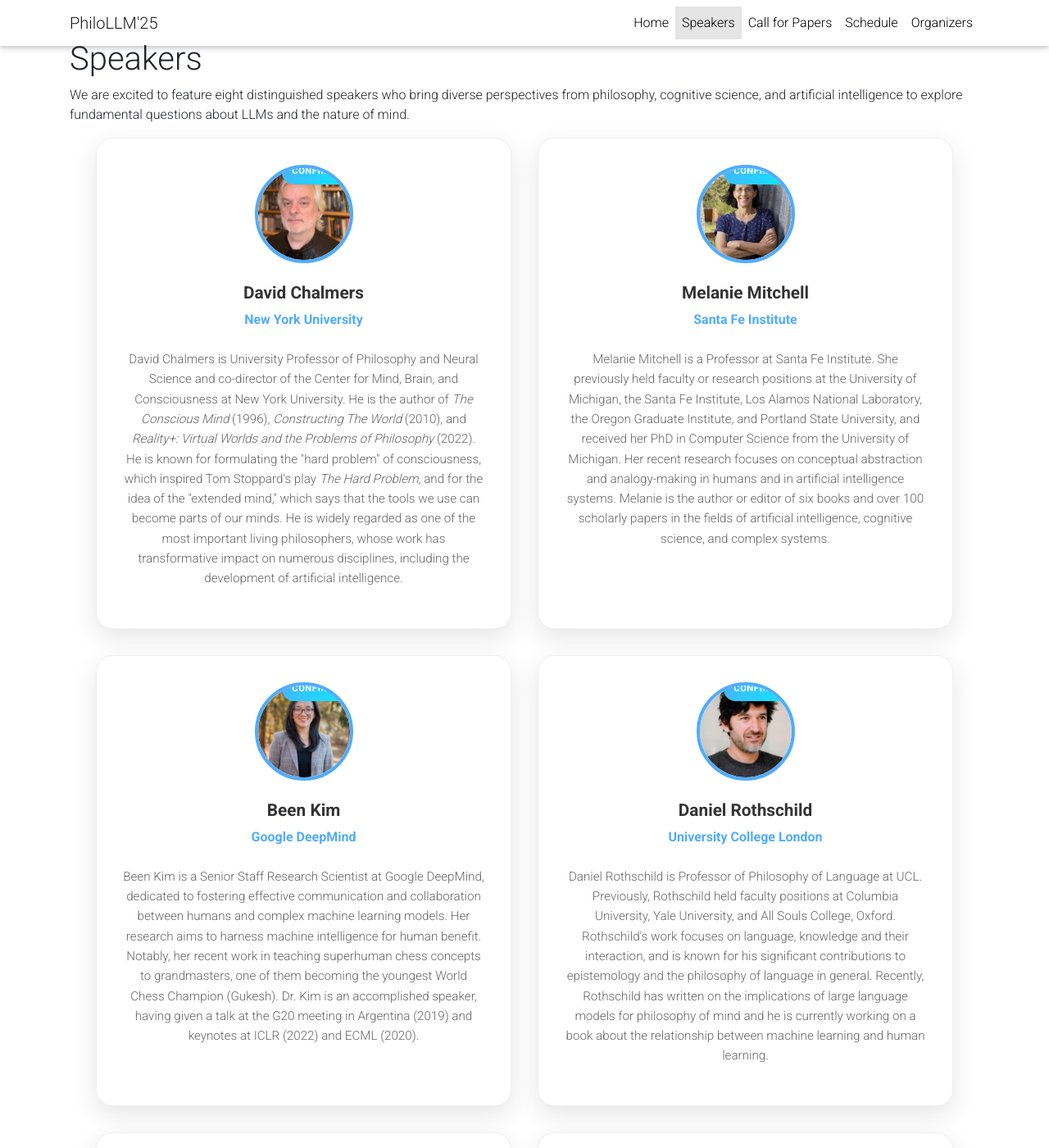
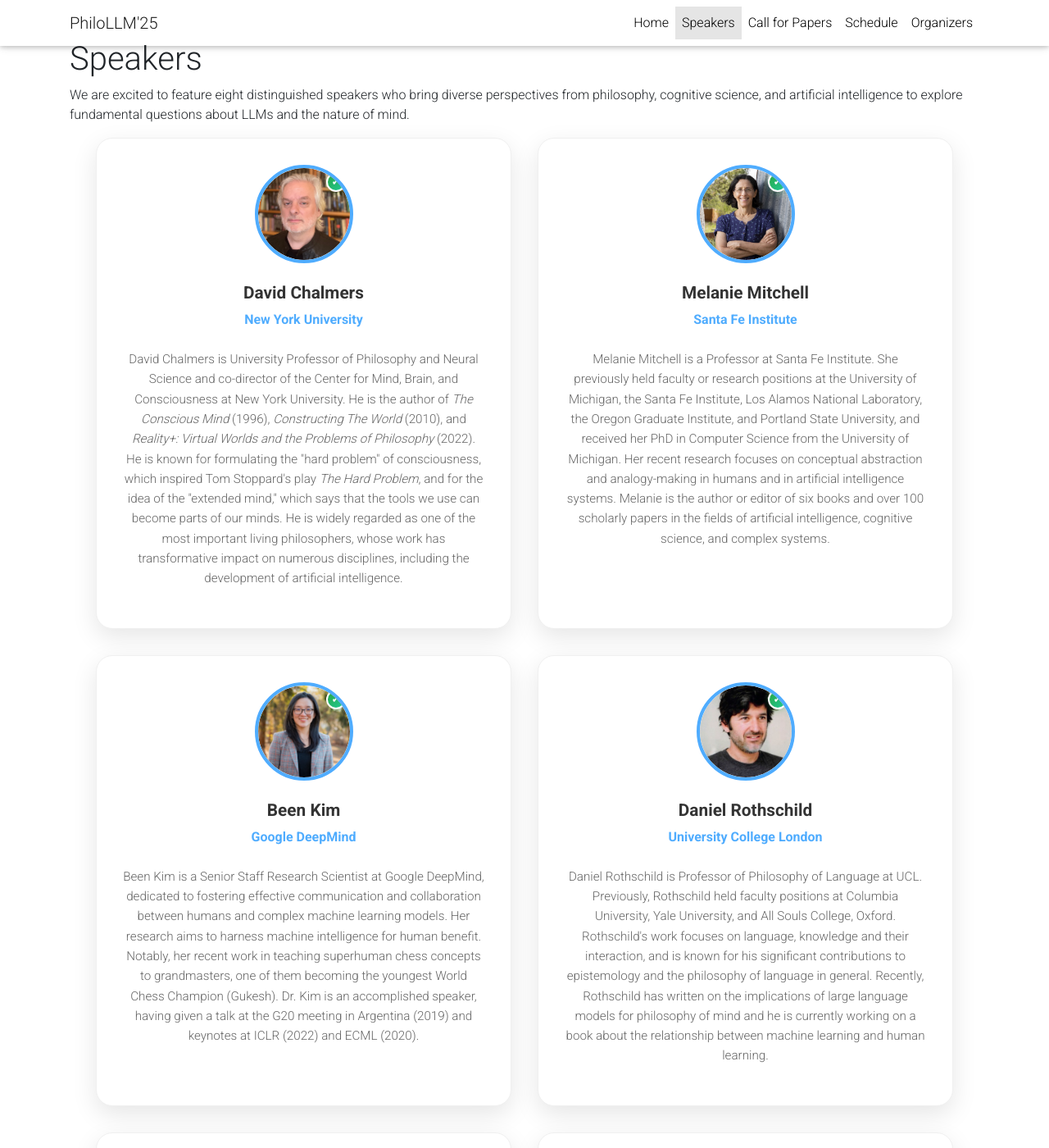
Before and after one commit to philo-llm/philo-llm.github.io, a Jekyll site: the page built from _pages/speakers.md, in a window 1280 px wide and 1400 px high. Shown: the whole window at 82% size. Built offline with Jekyll 4.4.1, drawn with Linux system fonts in a browser that asks for light colours; comment, search, counter and statistics services are not loaded; a style sheet for code colours, icons or effects is not loaded; some of the changed text lies outside the part shown.

```diff
--- a/_pages/speakers.md
+++ b/_pages/speakers.md
@@ -13,7 +13,7 @@
       <div class="speaker-image-container">
         <img src="/assets/img/speakers/david_chalmers.jpg" alt="David Chalmers" class="speaker-image">
         <div class="speaker-overlay">
-          <div class="speaker-status">Confirmed</div>
+          <div class="speaker-status"></div>
         </div>
       </div>
       <div class="speaker-info">
@@ -29,7 +29,7 @@
       <div class="speaker-image-container">
         <img src="/assets/img/speakers/melanie_mitchell.jpg" alt="Melanie Mitchell" class="speaker-image">
         <div class="speaker-overlay">
-          <div class="speaker-status">Confirmed</div>
+          <div class="speaker-status"></div>
         </div>
       </div>
       <div class="speaker-info">
@@ -45,7 +45,7 @@
       <div class="speaker-image-container">
         <img src="/assets/img/speakers/been_kim.jpg" alt="Been Kim" class="speaker-image">
         <div class="speaker-overlay">
-          <div class="speaker-status">Confirmed</div>
+          <div class="speaker-status"></div>
         </div>
       </div>
       <div class="speaker-info">
@@ -61,7 +61,7 @@
       <div class="speaker-image-container">
         <img src="/assets/img/speakers/daniel_rothschild.jpg" alt="Daniel Rothschild" class="speaker-image">
         <div class="speaker-overlay">
-          <div class="speaker-status">Confirmed</div>
+          <div class="speaker-status"></div>
         </div>
       </div>
       <div class="speaker-info">
@@ -77,7 +77,7 @@
       <div class="speaker-image-container">
         <img src="/assets/img/speakers/yilun_du.jpg" alt="Yilun Du" class="speaker-image">
         <div class="speaker-overlay">
-          <div class="speaker-status">Confirmed</div>
+          <div class="speaker-status"></div>
         </div>
       </div>
       <div class="speaker-info">
@@ -93,7 +93,7 @@
       <div class="speaker-image-container">
         <img src="/assets/img/speakers/raphael_milliere.jpg" alt="Raphaël Millière" class="speaker-image">
         <div class="speaker-overlay">
-          <div class="speaker-status">Confirmed</div>
+          <div class="speaker-status"></div>
         </div>
       </div>
       <div class="speaker-info">
@@ -109,7 +109,7 @@
       <div class="speaker-image-container">
         <img src="/assets/img/speakers/ziming_liu.jpg" alt="Ziming Liu" class="speaker-image">
         <div class="speaker-overlay">
-          <div class="speaker-status">Confirmed</div>
+          <div class="speaker-status"></div>
         </div>
       </div>
       <div class="speaker-info">
@@ -125,7 +125,7 @@
       <div class="speaker-image-container">
         <img src="/assets/img/speakers/ellie_pavlick.jpg" alt="Ellie Pavlick" class="speaker-image">
         <div class="speaker-overlay">
-          <div class="speaker-status">Confirmed</div>
+          <div class="speaker-status"></div>
         </div>
       </div>
       <div class="speaker-info">
@@ -318,21 +318,29 @@
 
 .speaker-overlay {
   position: absolute;
-  top: -10px;
-  right: -10px;
+  top: 5px;
+  right: 5px;
   z-index: 3;
 }
 
 .speaker-status {
-  background: linear-gradient(135deg, #4facfe 0%, #00f2fe 100%);
+  background: linear-gradient(135deg, #28a745 0%, #20c997 100%);
   color: white;
-  padding: 0.4rem 0.8rem;
-  border-radius: 15px;
+  width: 24px;
+  height: 24px;
+  border-radius: 50%;
+  display: flex;
+  align-items: center;
+  justify-content: center;
   font-size: 0.7rem;
-  font-weight: 600;
-  text-transform: uppercase;
-  letter-spacing: 0.5px;
-  box-shadow: 0 2px 10px rgba(0, 0, 0, 0.1);
+  font-weight: 700;
+  box-shadow: 0 2px 8px rgba(40, 167, 69, 0.3);
+  border: 2px solid white;
+}
+
+.speaker-status::before {
+  content: "✓";
+  font-size: 0.8rem;
 }
 
 .speaker-info {
```
